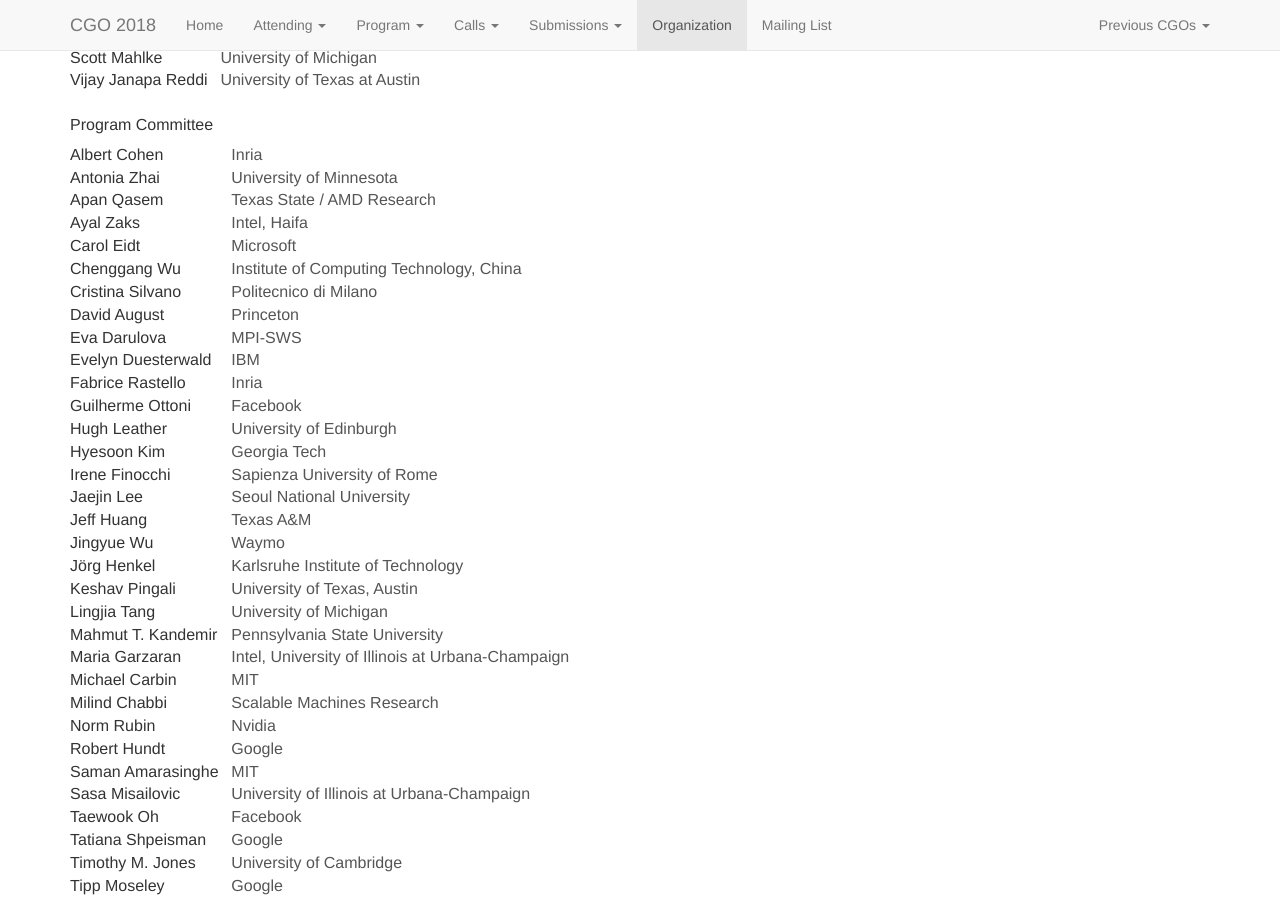
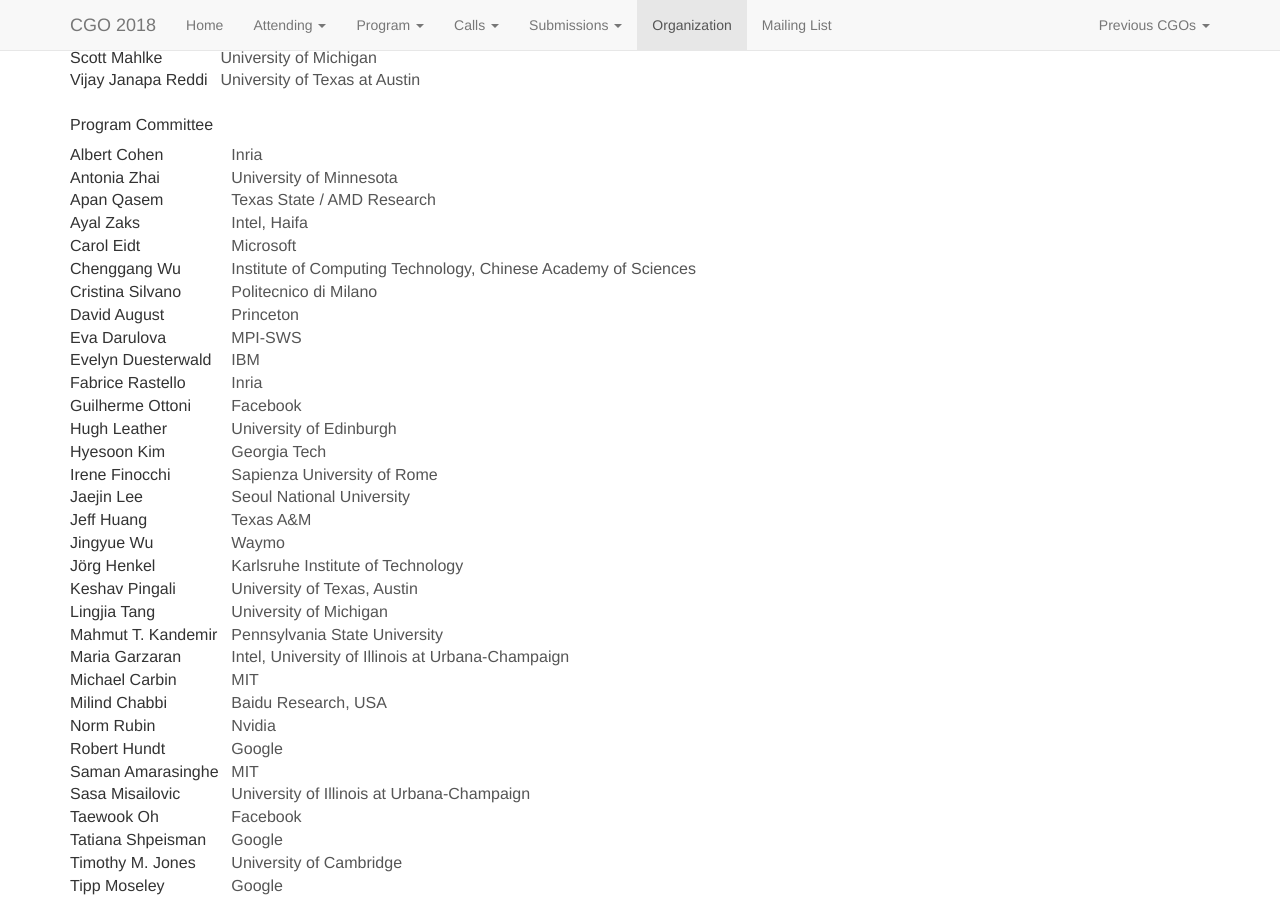
Before and after one commit to ChrisCummins/cgo2018, a Jekyll site: the page built from organization.html, in a window 1280 px wide and 900 px high, scrolled down 1041 px. Built offline with Jekyll 4.4.1, drawn with Linux system fonts in a browser that asks for light colours; nearby versions of some CDN libraries; comment, search, counter and statistics services are not loaded.

Commit message:
updated orgs

```diff
--- a/organization.html
+++ b/organization.html
@@ -79,7 +79,7 @@
           <tr><td>Apan Qasem</td><td>Texas State / AMD Research</td></tr>
           <tr><td>Ayal Zaks</td><td>Intel, Haifa</td></tr>
           <tr><td>Carol Eidt</td><td>Microsoft</td></tr>
-          <tr><td>Chenggang Wu</td><td>Institute of Computing Technology, China</td></tr>
+          <tr><td>Chenggang Wu</td><td>Institute of Computing Technology, Chinese Academy of Sciences</td></tr>
           <tr><td>Cristina Silvano</td><td>Politecnico di Milano</td></tr>
           <tr><td>David August</td><td>Princeton</td></tr>
           <tr><td>Eva Darulova</td><td>MPI-SWS</td></tr>
@@ -98,7 +98,7 @@
           <tr><td>Mahmut T. Kandemir</td><td>Pennsylvania State University</td></tr>
           <tr><td>Maria Garzaran</td><td>Intel, University of Illinois at Urbana-Champaign</td></tr>
           <tr><td>Michael Carbin</td><td>MIT</td></tr>
-          <tr><td>Milind Chabbi</td><td>Scalable Machines Research</td></tr>
+          <tr><td>Milind Chabbi</td><td>Baidu Research, USA</td></tr>
           <tr><td>Norm Rubin</td><td>Nvidia</td></tr>
           <tr><td>Robert Hundt</td><td>Google</td></tr>
           <tr><td>Saman Amarasinghe</td><td>MIT</td></tr>
```
